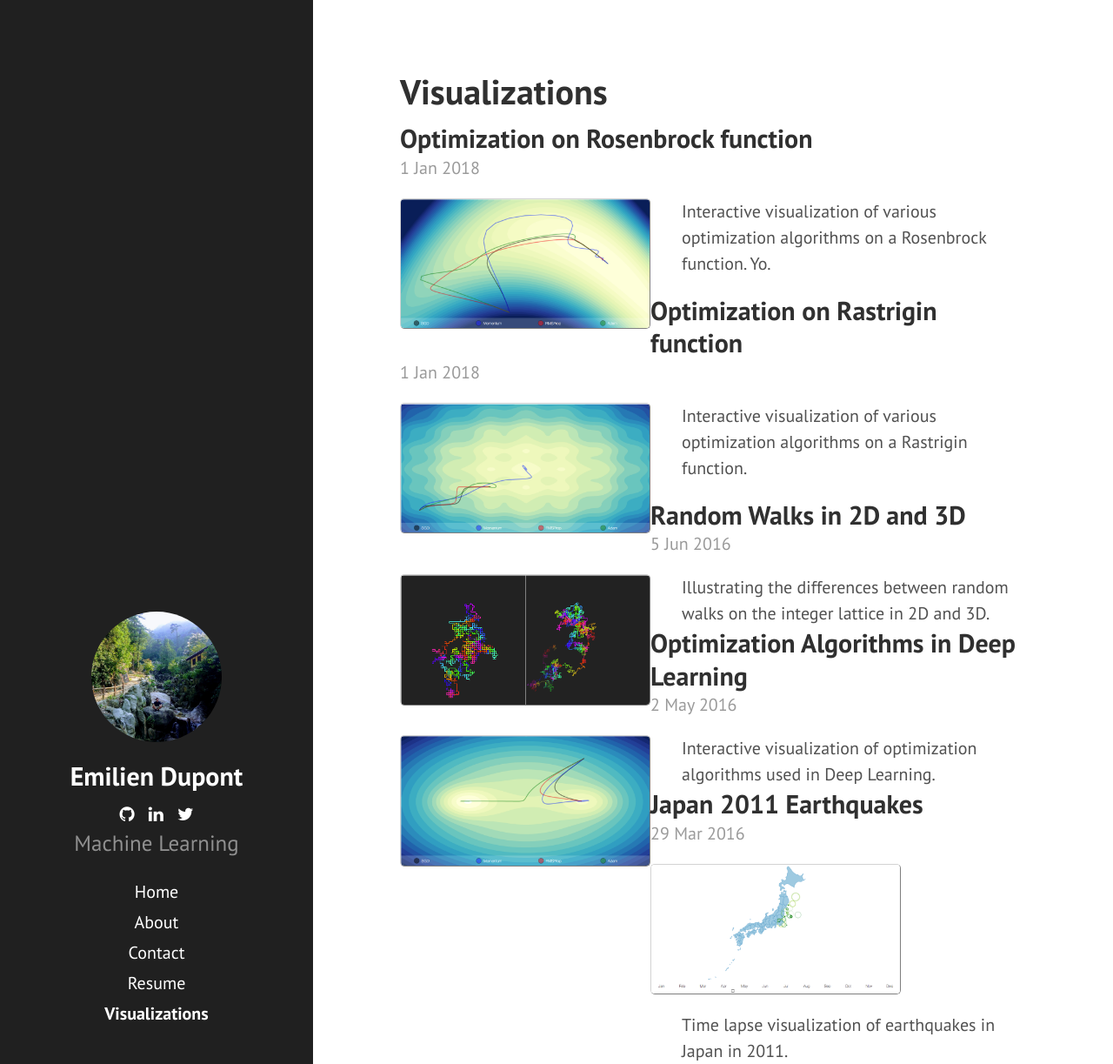
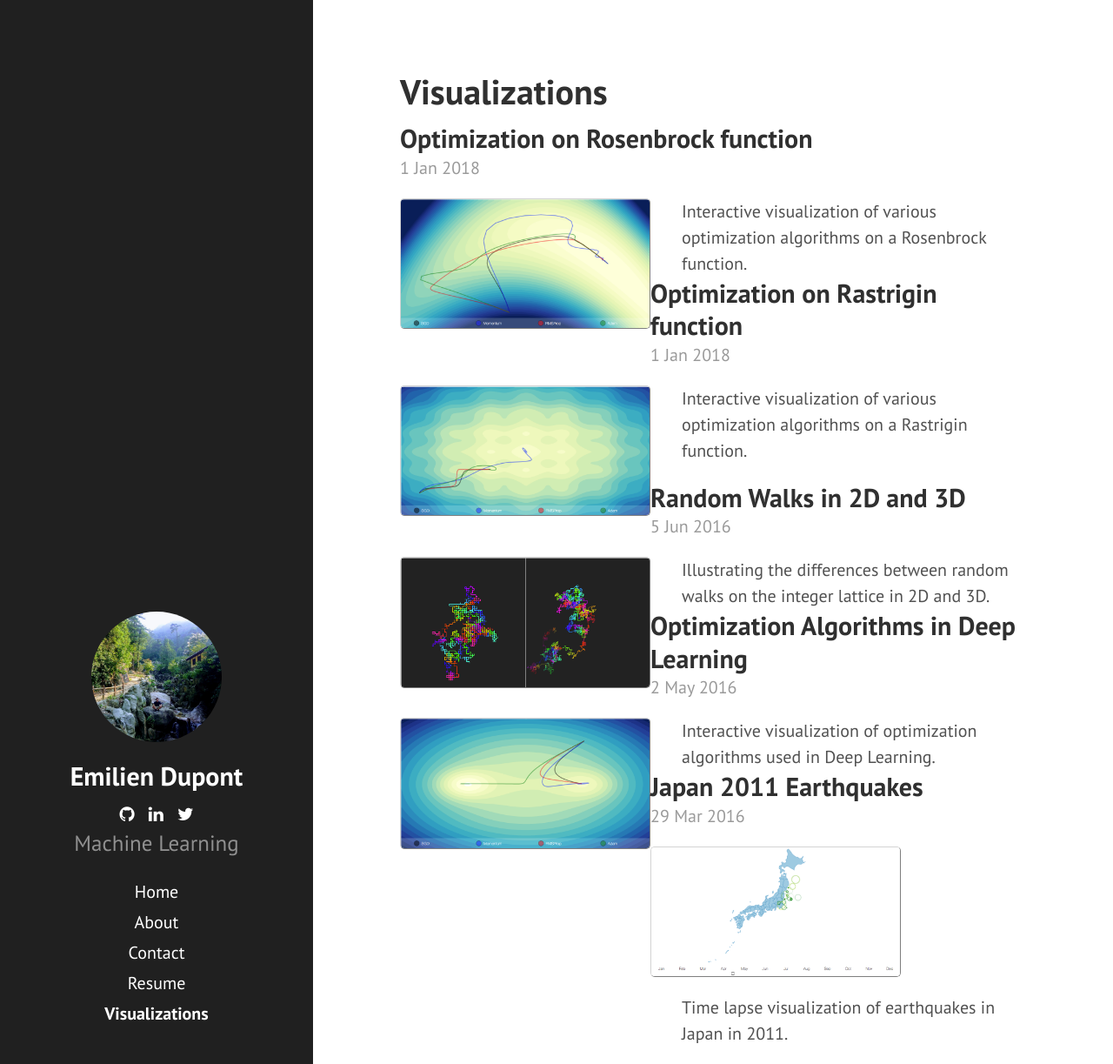
Before and after one commit to EmilienDupont/emiliendupont.github.io, a Jekyll site: the page built from visualizations.md, in a window 1280 px wide and 1223 px high. Shown: the whole window at 87% size. Built offline with Jekyll 4.4.1, drawn with Linux system fonts in a browser that asks for light colours; nearby versions of some CDN libraries.

Commit message:
maybe this will work

```diff
--- a/visualizations.md
+++ b/visualizations.md
@@ -13,18 +13,17 @@
 
   <span class="post-date">1 Jan 2018</span>
 
-  <div style="float:left; width:40%;">
-    <img src="{{ site.url }}/imgs/viz-previews/optimization_rosenbrock.png" style="align:left; border: 1px solid #d3d3d3; border-style: outset;">
+  <div>
+    <div style="float:left; width:40%;">
+      <img src="{{ site.url }}/imgs/viz-previews/optimization_rosenbrock.png" style="align:left; border: 1px solid #d3d3d3; border-style: outset;">
+    </div>
+
+    <div style="float:right; width:55%;">
+      Interactive visualization of various optimization algorithms on a Rosenbrock function.
+    </div>
   </div>
 
-  <div style="float:right; width:55%;">
-    <p>Interactive visualization of various optimization algorithms on a Rosenbrock function. Yo.</p>
-  </div>
-  <p style="margin-bottom:1px;"> </p>
 </div>
-
-<p style="margin-bottom:1px;"> </p>
-&nbsp;
 
 
 <!-- Rastrigin viz -->
```
